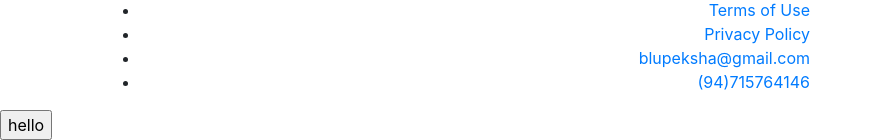
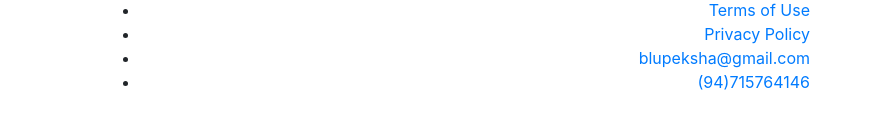
Before and after one commit to Upeksha-Liyanage/Final-Project, a Django app: page / in a window 1280 px wide; the page is wider, and only the part inside the window is pictured. Shown: the part 3415-3555 px from the top of that part, without its empty margins (0-872 px from the left). After the commit the page ends 3505 px from the top of that part, so only its background shows below. Run offline with Django 3.2, Linux system fonts and the light colour scheme; some libraries are stand-ins or nearby versions.

Commit message:
check now

```diff
--- a/mysite/myapp/templates/index.html
+++ b/mysite/myapp/templates/index.html
@@ -370,6 +370,5 @@ Copyright &copy;<script>document.write(new Date().getFullYear());</script> All r
 	<script src="{% static 'js/jquery-3.2.1.min.js' %}"></script>
 	<script src="{% static 'js/owl.carousel.min.js' %}"></script>
 	<script src="{% static 'js/main.js' %}"></script>
-	<input type="button" value="hello">
 </body>
 </html>
```
